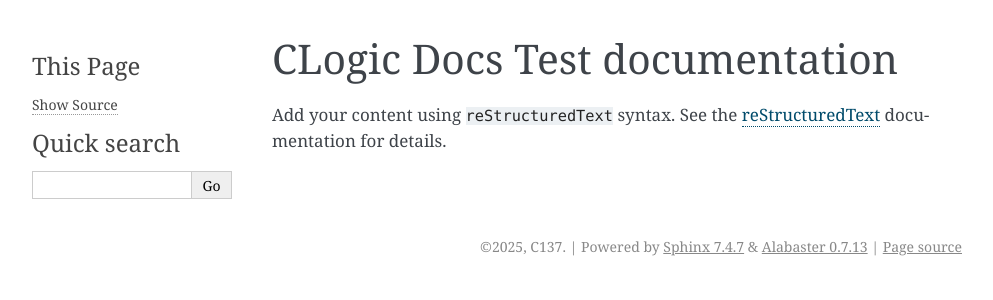
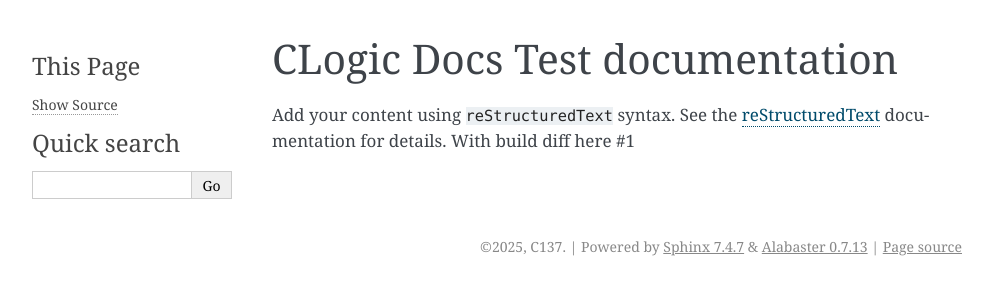
Before and after one commit to R-C137/SphinxTest, a Sphinx documentation site: the page built from source/index.rst, in a window 1280 px wide. Shown: the top 300 px of the page, without its empty margins (148-1141 px from the left). Built offline with Sphinx 7.4.7, drawn with Linux system fonts in a browser that asks for light colours.

Commit message:
Update index.rst

```diff
--- a/source/index.rst
+++ b/source/index.rst
@@ -1,14 +1,14 @@
 .. CLogic Docs Test documentation master file, created by
    sphinx-quickstart on Tue Jul 22 22:13:29 2025.
    You can adapt this file completely to your liking, but it should at least
-   contain the root `toctree` directive. With build diff here #1
+   contain the root `toctree` directive.
 
 CLogic Docs Test documentation
 ==============================
 
 Add your content using ``reStructuredText`` syntax. See the
 `reStructuredText <https://www.sphinx-doc.org/en/master/usage/restructuredtext/index.html>`_
-documentation for details.
+documentation for details. With build diff here #1
 
 
 .. toctree::
```
